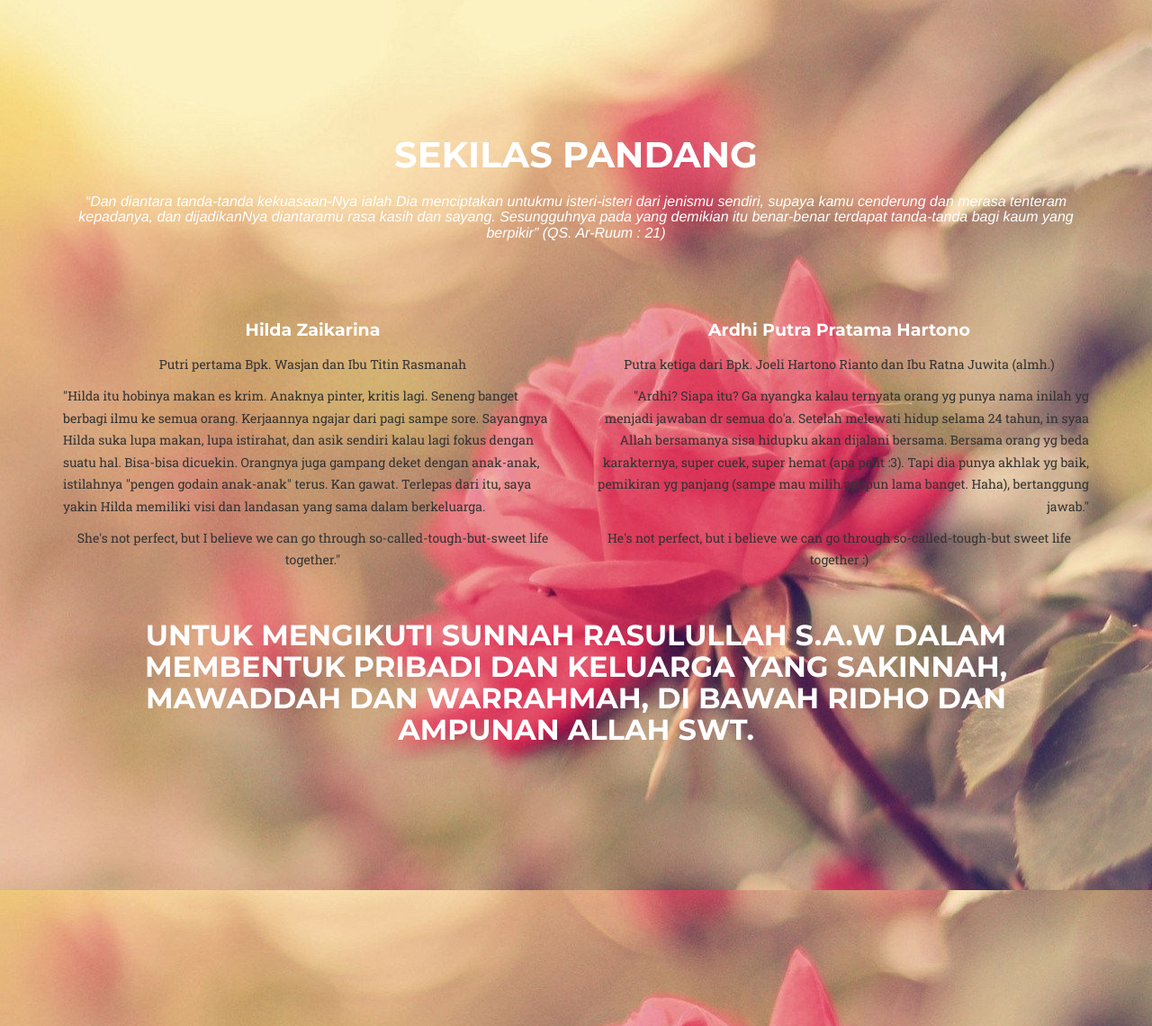
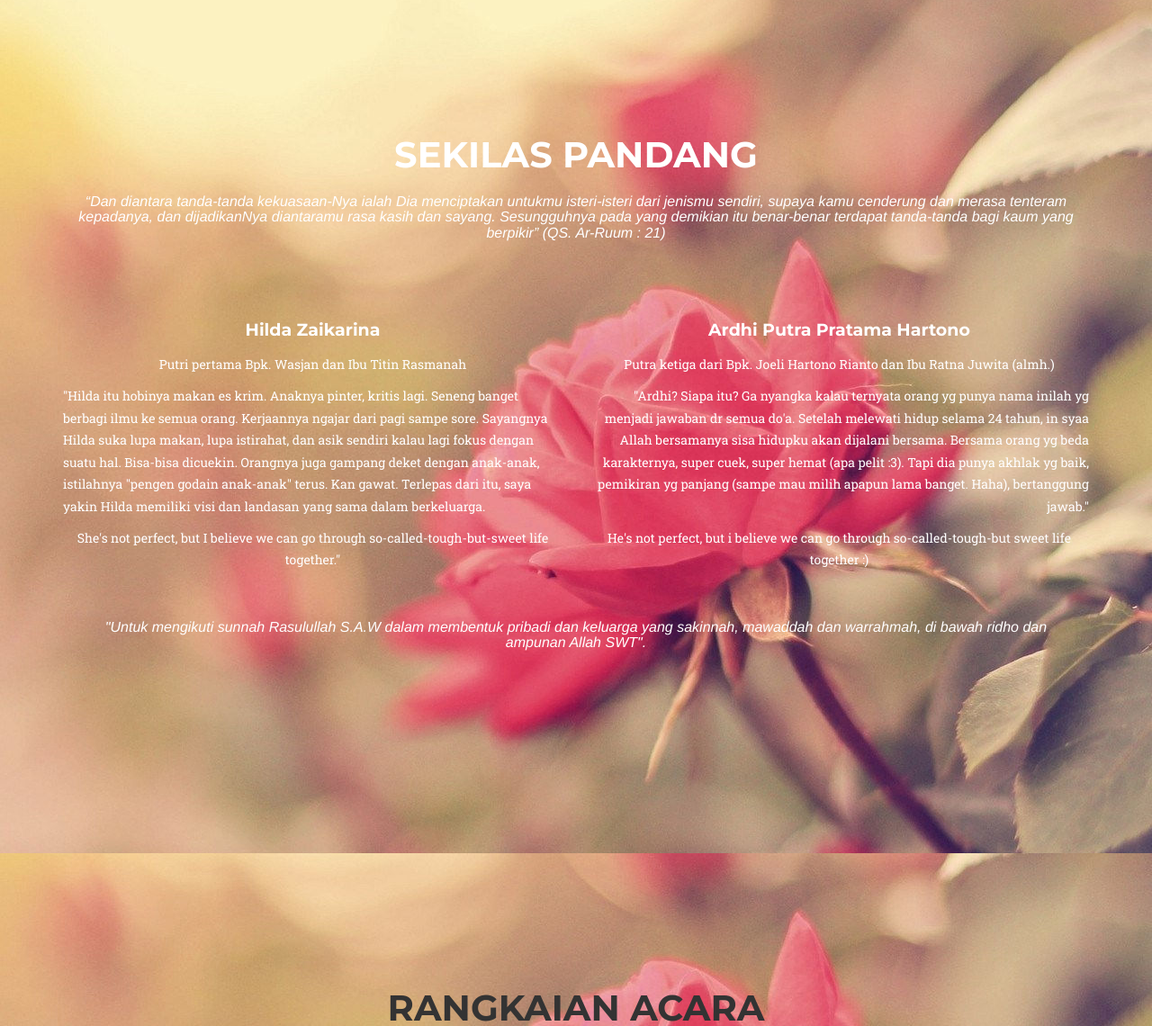
Before and after one commit to ardhipoetra/rdhldwedding, a Jekyll site: the page built from _posts/2014-07-14-project-5.markdown, in a window 1280 px wide and 1400 px high, scrolled down 573 px. Shown: the part 260-1400 px from the top of the window at 90% size. Built offline with Jekyll 4.4.1, drawn with Linux system fonts in a browser that asks for light colours; some web fonts are replaced.

Commit message:
ubahbackground1

```diff
--- a/_includes/services.html
+++ b/_includes/services.html
@@ -13,23 +13,23 @@
                          <img src="img/team/hld-tmii3.jpg" class="img-responsive" alt="">
 
                     <h4 class="service-heading">Hilda Zaikarina</h4>
-                    <p >Putri pertama Bpk. Wasjan dan Ibu Titin Rasmanah</p>
-                    <p align="left">"Hilda itu hobinya makan es krim. Anaknya pinter, kritis lagi. Seneng banget berbagi ilmu ke semua orang. Kerjaannya ngajar dari pagi sampe sore. Sayangnya Hilda suka lupa makan, lupa istirahat, dan asik sendiri kalau lagi fokus dengan suatu hal. Bisa-bisa dicuekin. Orangnya juga gampang deket dengan anak-anak, istilahnya "pengen godain anak-anak" terus. Kan gawat. Terlepas dari itu, saya yakin Hilda memiliki visi dan landasan yang sama dalam berkeluarga.</p><p>She's not perfect, but I believe we can go through so-called-tough-but-sweet life together."</p>
+                    <p class="section-subheading">Putri pertama Bpk. Wasjan dan Ibu Titin Rasmanah</p>
+                    <p class="section-subheading" align="left">"Hilda itu hobinya makan es krim. Anaknya pinter, kritis lagi. Seneng banget berbagi ilmu ke semua orang. Kerjaannya ngajar dari pagi sampe sore. Sayangnya Hilda suka lupa makan, lupa istirahat, dan asik sendiri kalau lagi fokus dengan suatu hal. Bisa-bisa dicuekin. Orangnya juga gampang deket dengan anak-anak, istilahnya "pengen godain anak-anak" terus. Kan gawat. Terlepas dari itu, saya yakin Hilda memiliki visi dan landasan yang sama dalam berkeluarga.</p><p class="section-subheading">She's not perfect, but I believe we can go through so-called-tough-but-sweet life together."</p>
                 </div>
                 <div class="col-md-6">
 
                          <img src="img/team/rd-tmii2.jpg" class="img-responsive" alt="">
 
                     <h4 class="service-heading">Ardhi Putra Pratama Hartono</h4>
-                    <p>Putra ketiga dari Bpk. Joeli Hartono Rianto dan Ibu Ratna Juwita (almh.)</p>
-                    <p align="right">"Ardhi? Siapa itu? Ga nyangka kalau ternyata orang yg punya nama inilah yg menjadi jawaban dr semua do'a. Setelah melewati hidup selama 24 tahun, in syaa Allah bersamanya sisa hidupku akan dijalani bersama. Bersama orang yg beda karakternya, super cuek, super hemat (apa pelit :3). Tapi dia punya akhlak yg baik, pemikiran yg panjang (sampe mau milih apapun lama banget. Haha), bertanggung jawab."
-					</p><p>He's not perfect, but i believe we can go through so-called-tough-but sweet life together :)</p>
+                    <p class="section-subheading">Putra ketiga dari Bpk. Joeli Hartono Rianto dan Ibu Ratna Juwita (almh.)</p>
+                    <p class="section-subheading" align="right">"Ardhi? Siapa itu? Ga nyangka kalau ternyata orang yg punya nama inilah yg menjadi jawaban dr semua do'a. Setelah melewati hidup selama 24 tahun, in syaa Allah bersamanya sisa hidupku akan dijalani bersama. Bersama orang yg beda karakternya, super cuek, super hemat (apa pelit :3). Tapi dia punya akhlak yg baik, pemikiran yg panjang (sampe mau milih apapun lama banget. Haha), bertanggung jawab."
+					</p><p class="section-subheading">He's not perfect, but i believe we can go through so-called-tough-but sweet life together :)</p>
                 </div>
                 <br/><br/><br/>
             </div>
             <br/>
             <div class="col-lg-12 text-center">
-				<h2 class="section-subheading">Untuk mengikuti sunnah Rasulullah S.A.W dalam membentuk pribadi dan keluarga yang sakinnah, mawaddah dan warrahmah, di bawah ridho dan ampunan Allah SWT.</h2>
+				<h3 class="section-subheading">"Untuk mengikuti sunnah Rasulullah S.A.W dalam membentuk pribadi dan keluarga yang sakinnah, mawaddah dan warrahmah, di bawah ridho dan ampunan Allah SWT".</h3>
 			</div>
         </div>
     </section>
```
Also changed, not shown: _includes/css/agency.css (+5 -5 lines).
